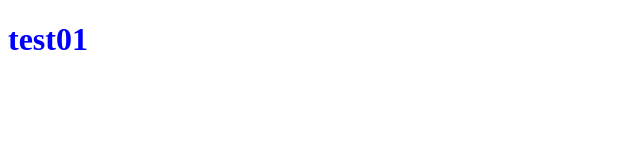
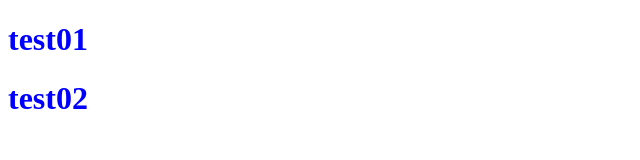
Before and after one commit to joylin0915/htmlcssdemo2, a plain HTML site: page index.html in a window 1280 px wide. Shown: the whole page, without its empty margins (0-640 px from the left). Drawn offline with Linux system fonts and the light colour scheme.

Commit message:
更新首頁

```diff
--- a/index.html
+++ b/index.html
@@ -8,5 +8,6 @@
   </head>
   <body>
     <h1>test01</h1>
+    <h1>test02</h1>
   </body>
 </html>
```
